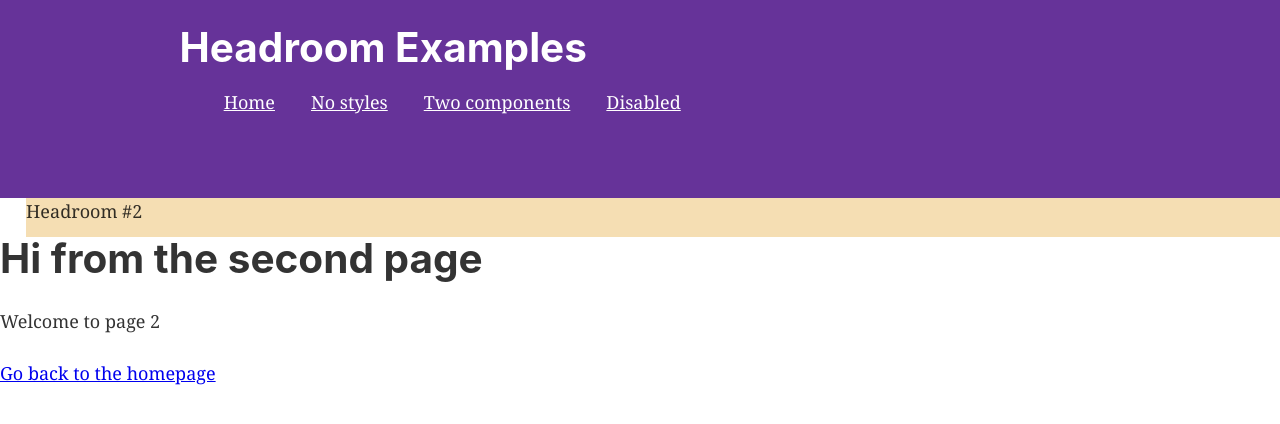
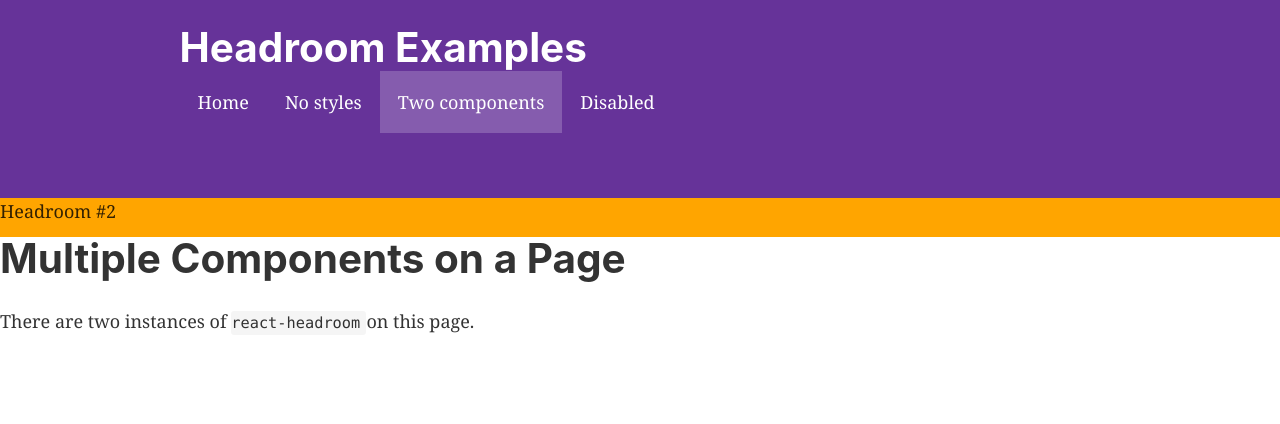
Before and after one commit to endymion1818/react-headroom-examples, a Gatsby site: page /two-components in a window 1280 px wide. Shown: the top 424 px of the page. Built offline with nearby package versions, Linux system fonts and the light colour scheme; Gatsby itself is replaced by a stand-in of ours.

Commit message:
updating components, more on-page descriptions

```diff
--- a/src/components/header.js
+++ b/src/components/header.js
@@ -31,13 +31,14 @@ const Header = ({ siteTitle, subTitle }) => (
       </h1>
         {NavItems && (
           <ul style={{
-            listStyle: "none"
+            listStyle: "none",
           }}>
             {NavItems.map(item => (
               <li style={{
-                display: "inline-block"
+                display: "inline-block",
               }}>
                 <Link
+                  activeClassName="active"
                   style={{
                     display: "block",
                     padding: "1rem",
--- a/src/components/layout.css
+++ b/src/components/layout.css
@@ -333,7 +333,7 @@ hgroup {
   margin-bottom: 1.45rem;
 }
 ul {
-  margin-left: 1.45rem;
+  margin-left: 0;
   margin-right: 0;
   margin-top: 0;
   padding-bottom: 0;
@@ -511,6 +511,17 @@ th {
 li {
   margin-bottom: calc(1.45rem / 2);
 }
+li > a {
+  text-decoration: none;
+}
+li > a:hover,
+li > a:focus,
+li > a:active {
+  background-color: rgba(0,0,0,0.4);
+}
+li > a.active {
+  background-color: rgba(255,255,255, 0.2);
+}
 ol li {
   padding-left: 0;
 }
--- a/src/pages/index.js
+++ b/src/pages/index.js
@@ -13,6 +13,8 @@ const IndexPage = () => (
     </Headroom>
     <SEO title="Home" keywords={[`gatsby`, `application`, `react`]} />
     <h1>Default Headroom Styles</h1>
+    <p>This site is to demonstrate some of the features of <code>react-headroom</code> and help debug new features before merging to master.</p>
+    <p>Please visit <a href="https://kyleamathews.github.io/react-headroom/">The Docs</a> for more information.</p>
     <div style={{ maxWidth: `300px`, marginBottom: `1.45rem` }}>
       <Image />
     </div>
--- a/src/pages/no-styles.js
+++ b/src/pages/no-styles.js
@@ -32,15 +32,18 @@ const HeaderWrapper = styled.div`
 const SecondPage = () => (
   <Layout>
     <Headroom
+      disableInlineStyles
       wrapperStyle={{
         border: "1px solid red"
       }}
     >
-        <Header disableInlineStyles/>
+        <Header/>
     </Headroom>
     <SEO title="Page two" />
     <h1>Headroom styles are Disabled</h1>
     <p>You can add your own styles with the supplied classes.</p>
+    <p>The red outline indicates the style of the <code>wrapper</code> element.</p>
+    <p>I've also used <code>styled-components</code> in a <code>div</code> around the Headroom component to allow the use of <code>styled-components</code> with Headroom.</p>
   </Layout>
 )
 
--- a/src/pages/two-components.js
+++ b/src/pages/two-components.js
@@ -1,19 +1,46 @@
 import React from "react"
-import { Link } from "gatsby"
+import styled from 'styled-components'
 import Headroom from "react-headroom"
 import Header from "../components/header"
 import Layout from "../components/layout"
 import SEO from "../components/seo"
+
+const HeadroomWrapper = styled.div`
+.headroom {
+    top: 0;
+    left: 0;
+    right: 0;
+    zIndex: 1;
+  }
+  .headroom--unfixed {
+    position: relative;
+    transform: translateY(0);
+  }
+  .headroom--scrolled {
+    transition: transform 200ms ease-in-out;
+  }
+  .headroom--unpinned {
+    position: fixed;
+    transform: translateY(-100%);
+  }
+  .headroom--pinned {
+    position: fixed;
+    transform: translateY(0%);
+  }
+`
 
 const SecondPage = () => (
   <Layout>
     <Headroom>
         <Header/>
     </Headroom>
-    <Headroom>
+    <HeadroomWrapper>
+    <Headroom
+        disableInlineStyles
+    >
         <ul
             style={{
-                backgroundColor: "wheat",
+                backgroundColor: "orange",
                 listStyle: "none"
             }}
         >
@@ -24,10 +51,10 @@ const SecondPage = () => (
          </li>
         </ul>
     </Headroom>
+    </HeadroomWrapper>
     <SEO title="Page two" />
-    <h1>Hi from the second page</h1>
-    <p>Welcome to page 2</p>
-    <Link to="/">Go back to the homepage</Link>
+    <h1>Multiple Components on a Page</h1>
+    <p>There are two instances of <code>react-headroom</code> on this page.</p>
   </Layout>
 )
 
```
